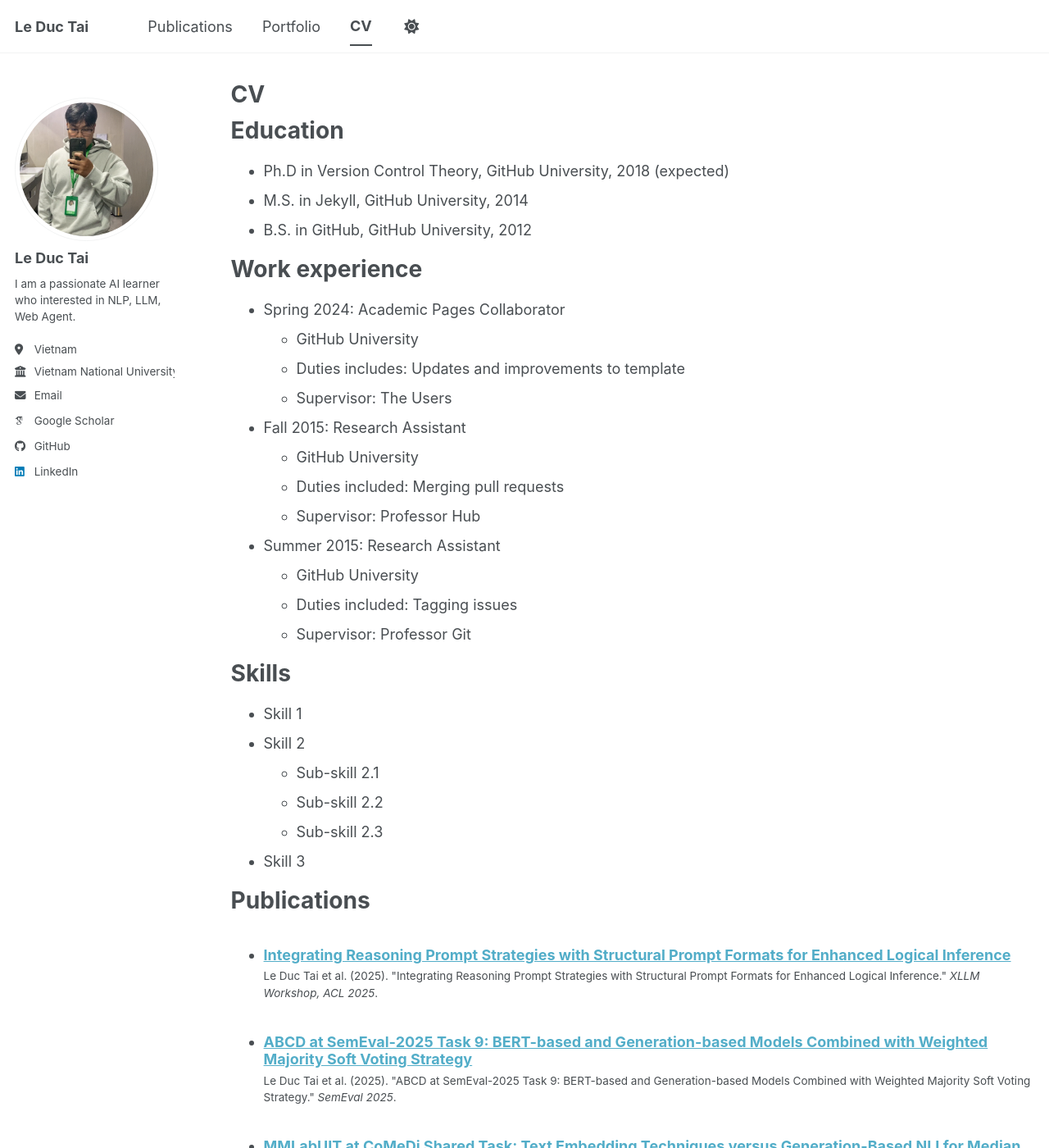
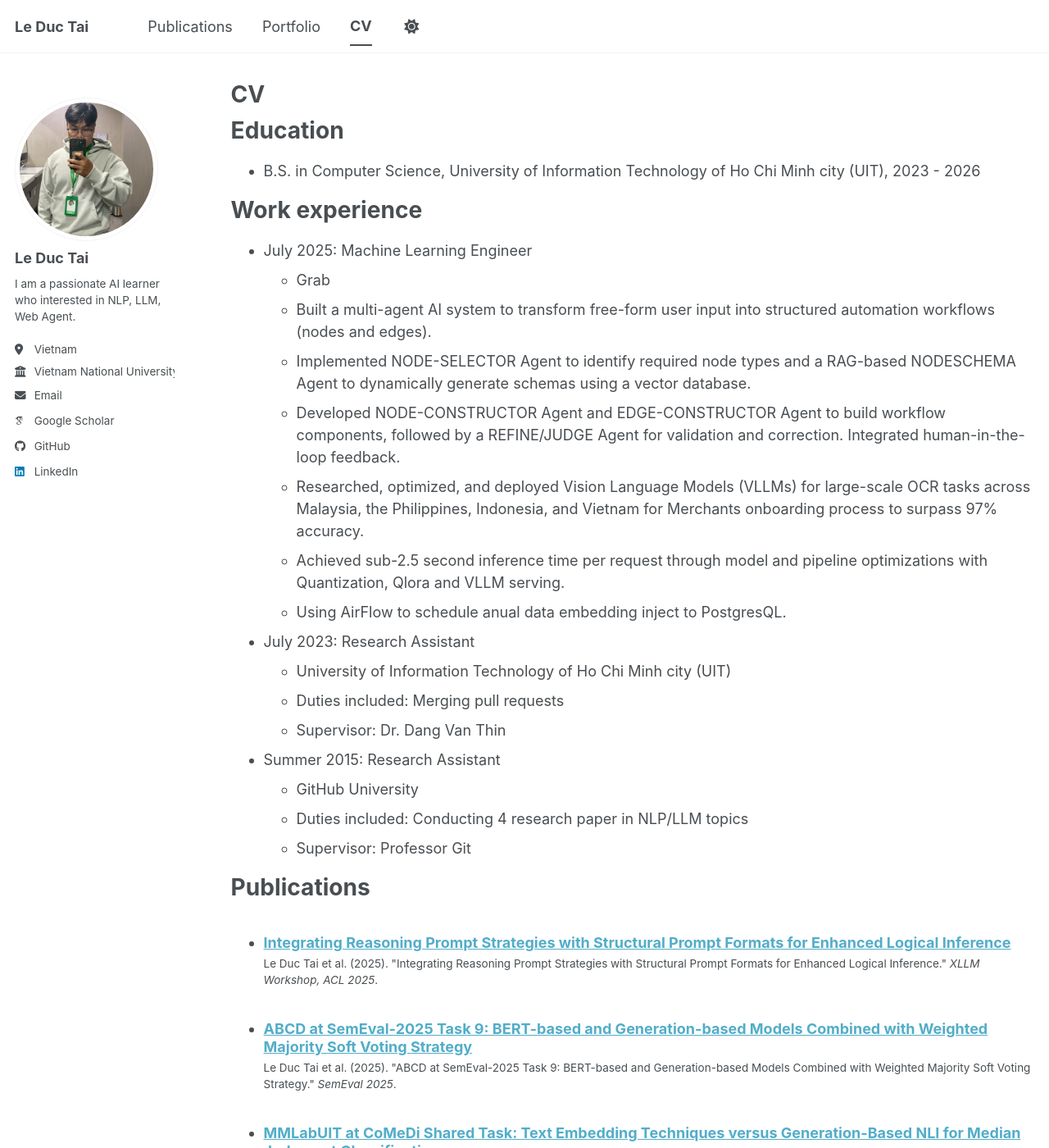
Before and after one commit to NBTailee/personal_website, a Jekyll site: the page built from _pages/cv.md, in a window 1280 px wide and 1400 px high. Shown: the whole window at 82% size. Built offline with Jekyll 4.4.1, drawn with Linux system fonts in a browser that asks for light colours; some web fonts are replaced; a script bundle is joined from its source files by our own code; library files that are not in the unit come from our copies; some of the changed text lies outside the part shown.

Commit message:
Update cv.md

```diff
--- a/_pages/cv.md
+++ b/_pages/cv.md
@@ -11,54 +11,33 @@ redirect_from:
 
 Education
 ======
-* Ph.D in Version Control Theory, GitHub University, 2018 (expected)
-* M.S. in Jekyll, GitHub University, 2014
-* B.S. in GitHub, GitHub University, 2012
+* B.S. in Computer Science, University of Information Technology of Ho Chi Minh city (UIT), 2023 - 2026
 
 Work experience
 ======
-* Spring 2024: Academic Pages Collaborator
-  * GitHub University
-  * Duties includes: Updates and improvements to template
-  * Supervisor: The Users
+* July 2025: Machine Learning Engineer
+  * Grab
+  * Built a multi-agent AI system to transform free-form user input into structured automation workflows (nodes and edges).
+  * Implemented NODE-SELECTOR Agent to identify required node types and a RAG-based NODESCHEMA Agent to dynamically generate schemas using a vector database.
+  * Developed NODE-CONSTRUCTOR Agent and EDGE-CONSTRUCTOR Agent to build workflow components, followed by a REFINE/JUDGE Agent for validation and correction. Integrated human-in-the-loop feedback.
+  * Researched, optimized, and deployed Vision Language Models (VLLMs) for large-scale OCR tasks across Malaysia, the Philippines, Indonesia, and Vietnam for Merchants onboarding process to surpass 97% accuracy.
+  * Achieved sub-2.5 second inference time per request through model and pipeline optimizations with Quantization, Qlora and VLLM serving.
+  * Using AirFlow to schedule anual data embedding inject to PostgresQL.
 
-* Fall 2015: Research Assistant
-  * GitHub University
+
+* July 2023: Research Assistant
+  * University of Information Technology of Ho Chi Minh city (UIT)
   * Duties included: Merging pull requests
-  * Supervisor: Professor Hub
+  * Supervisor: Dr. Dang Van Thin
 
 * Summer 2015: Research Assistant
   * GitHub University
-  * Duties included: Tagging issues
+  * Duties included: Conducting 4 research paper in NLP/LLM topics
   * Supervisor: Professor Git
 
-Skills
-======
-* Skill 1
-* Skill 2
-  * Sub-skill 2.1
-  * Sub-skill 2.2
-  * Sub-skill 2.3
-* Skill 3
 
 Publications
 ======
   <ul>{% for post in site.publications reversed %}
     {% include archive-single-cv.html %}
   {% endfor %}</ul>
-
-Talks
-======
-  <ul>{% for post in site.talks reversed %}
-    {% include archive-single-talk-cv.html  %}
-  {% endfor %}</ul>
-
-Teaching
-======
-  <ul>{% for post in site.teaching reversed %}
-    {% include archive-single-cv.html %}
-  {% endfor %}</ul>
-
-Service and leadership
-======
-* Currently signed in to 43 different slack teams
```
